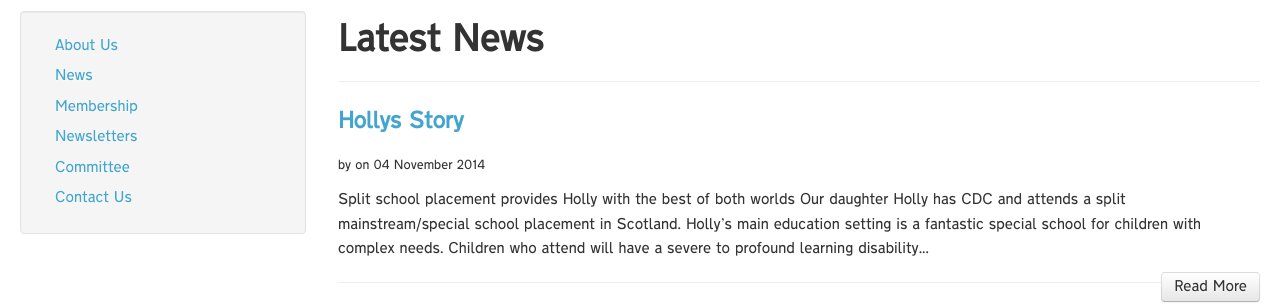
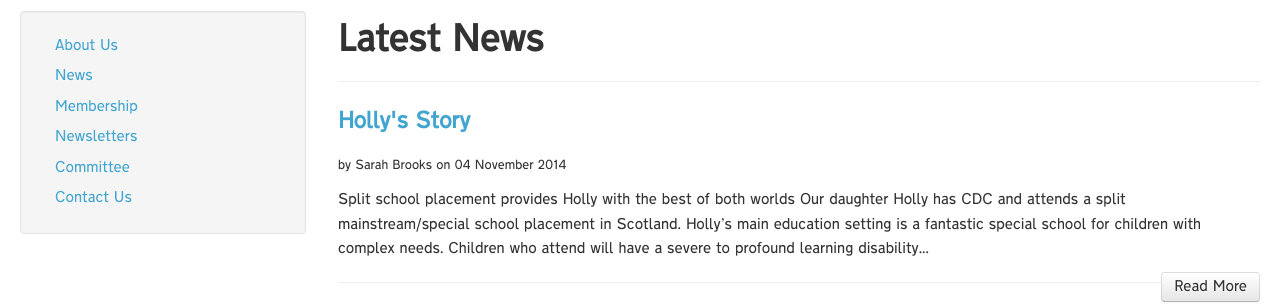
Before and after one commit to lucyjanetetlow/cdcssg.github.io, a Jekyll site: the page built from about/news.html, in a window 1280 px wide and 900 px high. Shown: the part 146-450 px from the top of the window. Built offline with Jekyll 4.4.1, drawn with Linux system fonts in a browser that asks for light colours.

Commit message:
Update 2014-11-04-Hollys-story.md

```diff
--- a/_posts/2014-11-04-Hollys-story.md
+++ b/_posts/2014-11-04-Hollys-story.md
@@ -1,8 +1,12 @@
 ---
 published: true
+layout: blog_post
+title: Holly's Story
+author: Sarah Brooks
 ---
 
 ## Split school placement provides Holly with the best of both worlds
+
 Our daughter Holly has CDC and attends a split mainstream/special school placement in Scotland. Holly’s main education setting is a fantastic special school for children with complex needs. Children who attend will have a severe to profound learning disability and additionally many have complex physical disabilities and communication problems.  She has been attending since the age of two, and will remain there until she turns 18.  There are resident physiotherapists and speech and language therapists. The school has a wonderful ethos and primarily focuses on educating as opposed to looking after the children.
 
 In tandem with this Holly has benefited hugely from a social placement at our local mainstream primary school. She has been attending sessions at this school since nursery and has moved through the school with her peer group.
```
